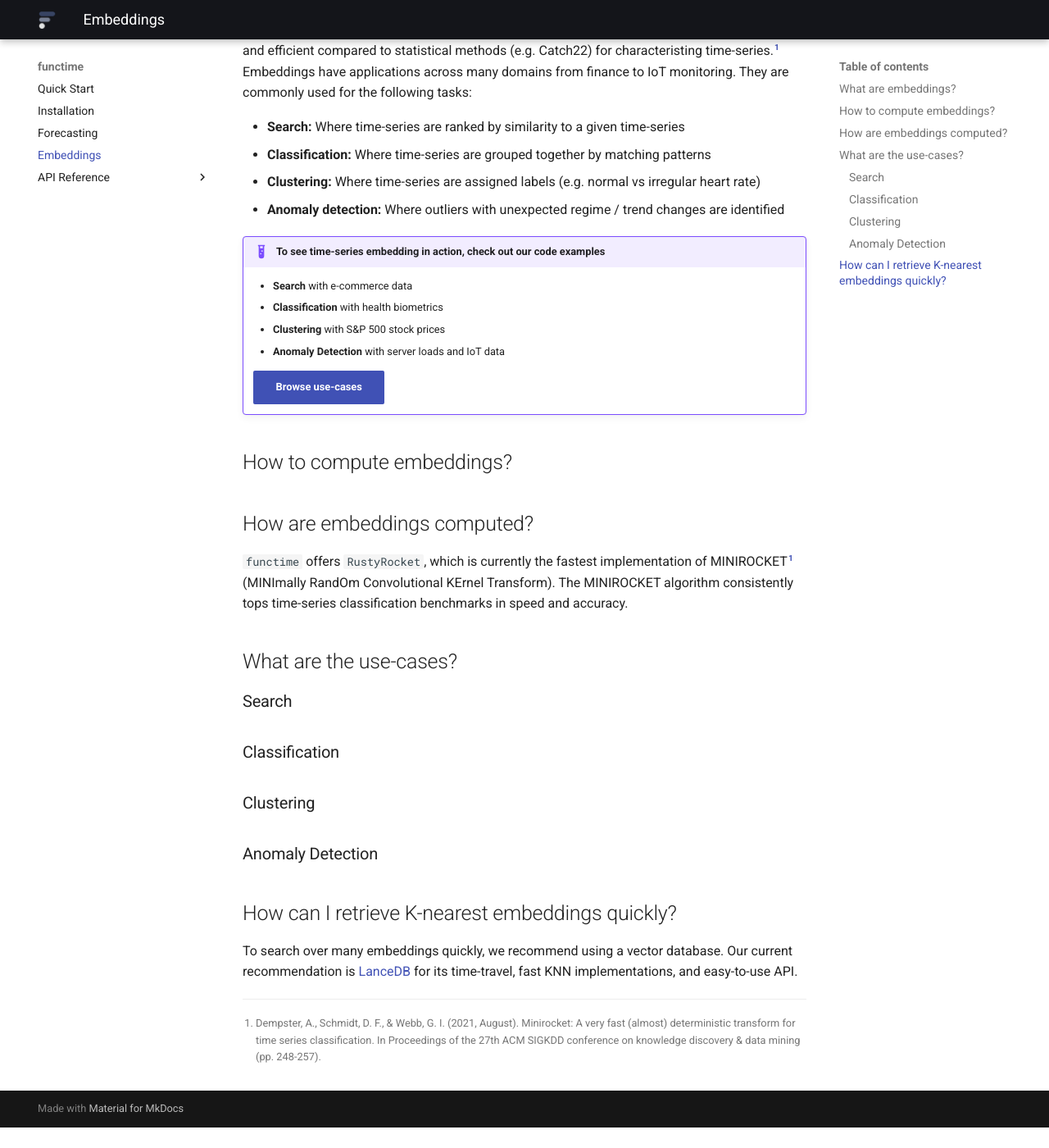
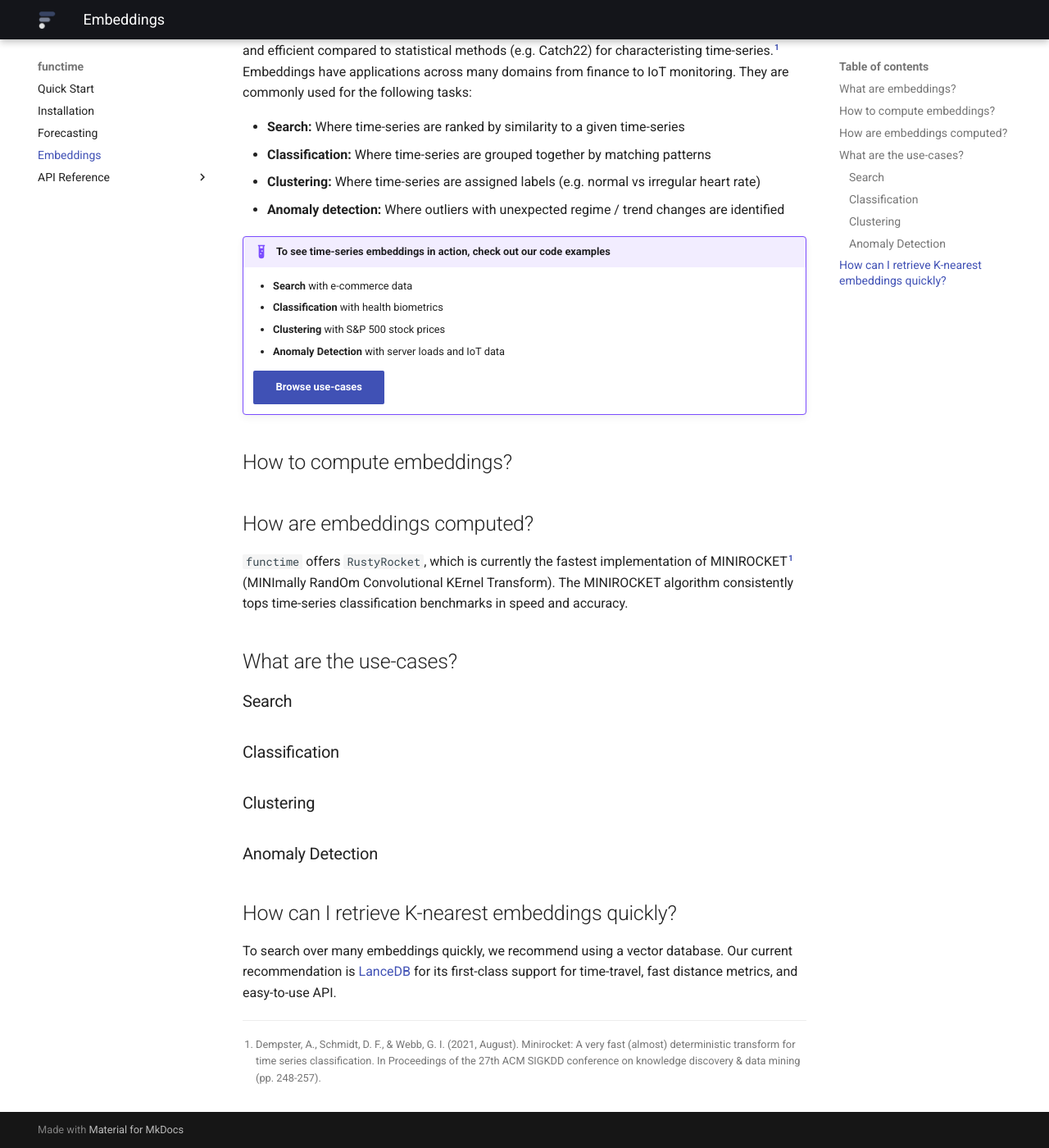
Before and after one commit to functime-org/functime, an MkDocs documentation site: the page built from docs/embeddings.md, in a window 1280 px wide and 1400 px high, scrolled down 207 px. Shown: the whole window at 82% size. Built offline with MkDocs 1.6.1 and Material for MkDocs 9.7.7, drawn with Linux system fonts in a browser that asks for light colours; before the commit the page ends 1582 px from its top, so only the background shows below that.

Commit message:
docs: Fix spelling in embeddings

```diff
--- a/docs/embeddings.md
+++ b/docs/embeddings.md
@@ -12,7 +12,7 @@
 - **Clustering:** Where time-series are assigned labels (e.g. normal vs irregular heart rate)
 - **Anomaly detection:** Where outliers with unexpected regime / trend changes are identified
 
-!!! example "To see time-series embedding in action, check out our code examples"
+!!! example "To see time-series embeddings in action, check out our code examples"
 
     - **Search** with e-commerce data
     - **Classification** with health biometrics
@@ -44,4 +44,4 @@
 ## How can I retrieve K-nearest embeddings quickly?
 
 To search over many embeddings quickly, we recommend using a vector database.
-Our current recommendation is [LanceDB](https://github.com/lancedb/lancedb) for its time-travel, fast KNN implementations, and easy-to-use API.
+Our current recommendation is [LanceDB](https://github.com/lancedb/lancedb) for its first-class support for time-travel, fast distance metrics, and easy-to-use API.
```
